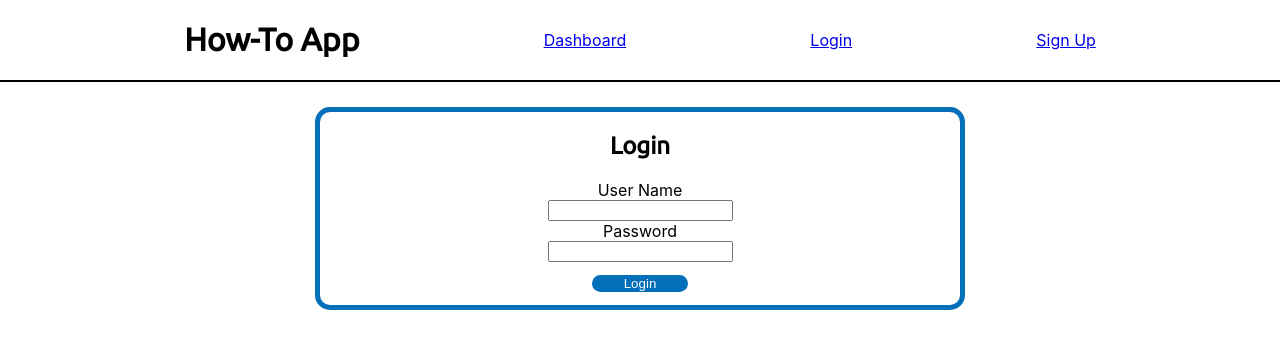
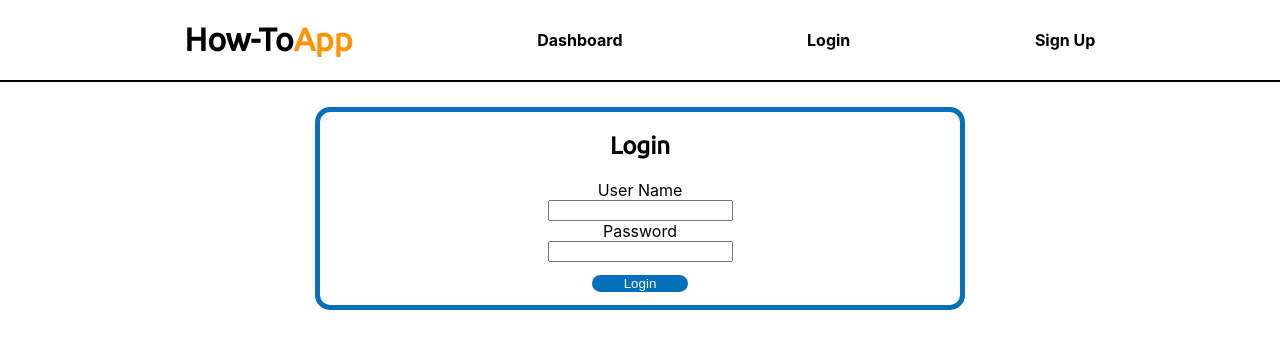
Before and after one commit to How-To2/Front-End, a React (Create React App) app in the folder how-to/: page /login in a window 1280 px wide. Shown: the top 348 px of the page. Built offline with nearby package versions, Linux system fonts and the light colour scheme.

Commit message:
some styling and prepping for data from api

```diff
--- a/how-to/src/actions/index.js
+++ b/how-to/src/actions/index.js
@@ -1,4 +1,4 @@
-import axios from 'axios';
+// import axios from 'axios';
 
 export const CREATE_USER = 'CREATE_USER';
 export const FETCH_USER = 'FETCH_USER';
@@ -9,11 +9,3 @@ export const LOG_OUT = 'LOG_OUT';
 export const ADD_REVIEW = 'ADD_REVIEW';
 export const DELETE_REVIEW = 'DELETE_REVIEW';
 export const LIKE_POST = 'LIKE_POST';
-
-export const logIn = () => dispatch => {
-    dispatch({ type: FETCH_USER })
-    axios.get('https://how-to-bw2.herokuapp.com/').then(res => {
-        console.log(res)
-    })
-    .catch(err => console.log(err))
-}
--- a/how-to/src/components/Login.js
+++ b/how-to/src/components/Login.js
@@ -2,9 +2,6 @@ import React, { useState } from "react";
 import styled from "styled-components";
 import { axiosWithAuth } from '../utils/axiosWithAuth';
 import axios from 'axios';
-
-import { connect } from 'react-redux';
-import { logIn } from '../actions/index';
 
 const Container = styled.div`
   display: flex;
@@ -68,13 +65,4 @@ const Login = props => {
   );
 };
 
-const mapStateToProps = state => {
-  return {
-    title: state.title,
-    body: state.body,
-    author: state.author,
-    isFetching: state.isFetching
-  }
-}
-
-export default connect(mapStateToProps, {logIn})(Login)
+export default Login;
--- a/how-to/src/components/Navigation.js
+++ b/how-to/src/components/Navigation.js
@@ -1,7 +1,6 @@
 import React from "react";
 import { Link, Route, BrowserRouter as Router } from "react-router-dom";
 import PrivateRoute from "../utils/PrivateRoute";
-import HowTo from "./HowTo";
 import Signup from './Signup';
 import styled from "styled-components";
 
@@ -23,7 +22,7 @@ const Navigation = props => {
   return (
     <>
       <NavBar className="navbar">
-        <h1>How-To App</h1>
+        <h1>How-To<span className='app-title'>App</span></h1>
         <Link to="/dashboard">Dashboard</Link>
         <Link to="/login">Login</Link>
         <Link to='/signup'>Sign Up</Link>
--- a/how-to/src/index.css
+++ b/how-to/src/index.css
@@ -18,6 +18,20 @@ code {
   flex-direction: row;
   align-items: center;
   justify-content: space-evenly;
+}
+
+.app-title {
+  color: #FF9505;
+}
+
+.navbar a {
+  text-decoration: none;
+  color: black;
+  font-weight: 700;
+}
+
+.navbar a:hover {
+  color: #FF9505
 }
 
 /* Modal Styling  */
--- a/how-to/src/reducers/howToReducer.js
+++ b/how-to/src/reducers/howToReducer.js
@@ -1,6 +1,8 @@
+import { CREATE_USER, FETCH_USER, DELETE_POST, DELETE_REVIEW, ADD_POST, ADD_REVIEW, LOG_OUT, UPDATE_USER, LIKE_POST } from '../actions/index';
+
 export const initialState = {
     title: '',
-    body: '',
+    howto: '',
     author: '',
     isLoggedIn: false,
     isFetching: false,
--- a/how-to/src/utils/axiosWithAuth.js
+++ b/how-to/src/utils/axiosWithAuth.js
@@ -6,6 +6,6 @@ export const axiosWithAuth = () => {
         headers: {
             authorization: token
         },
-        baseURL: ''
+        baseURL: 'http://localhost:5000/api/'
     })
 }
```
